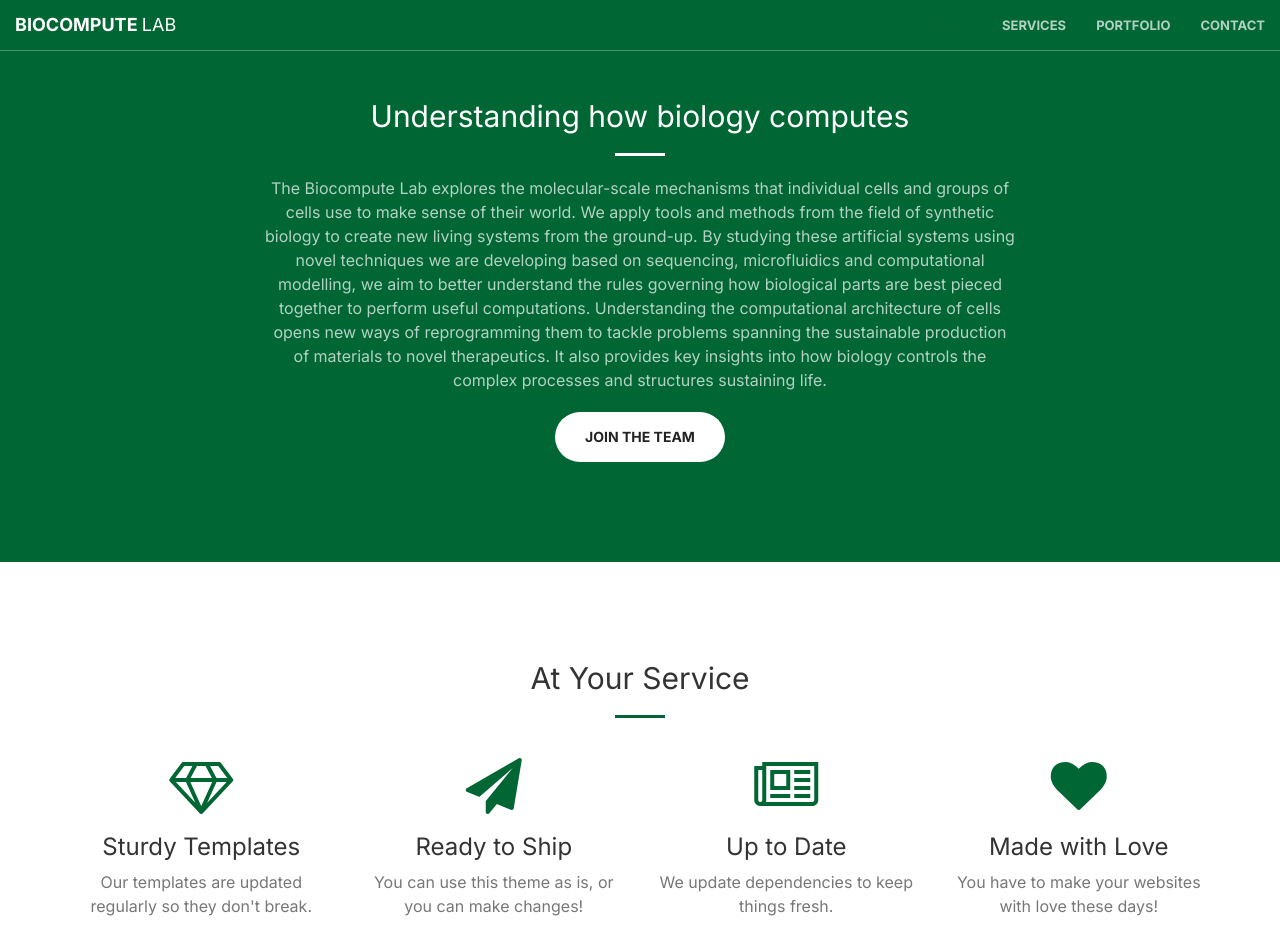
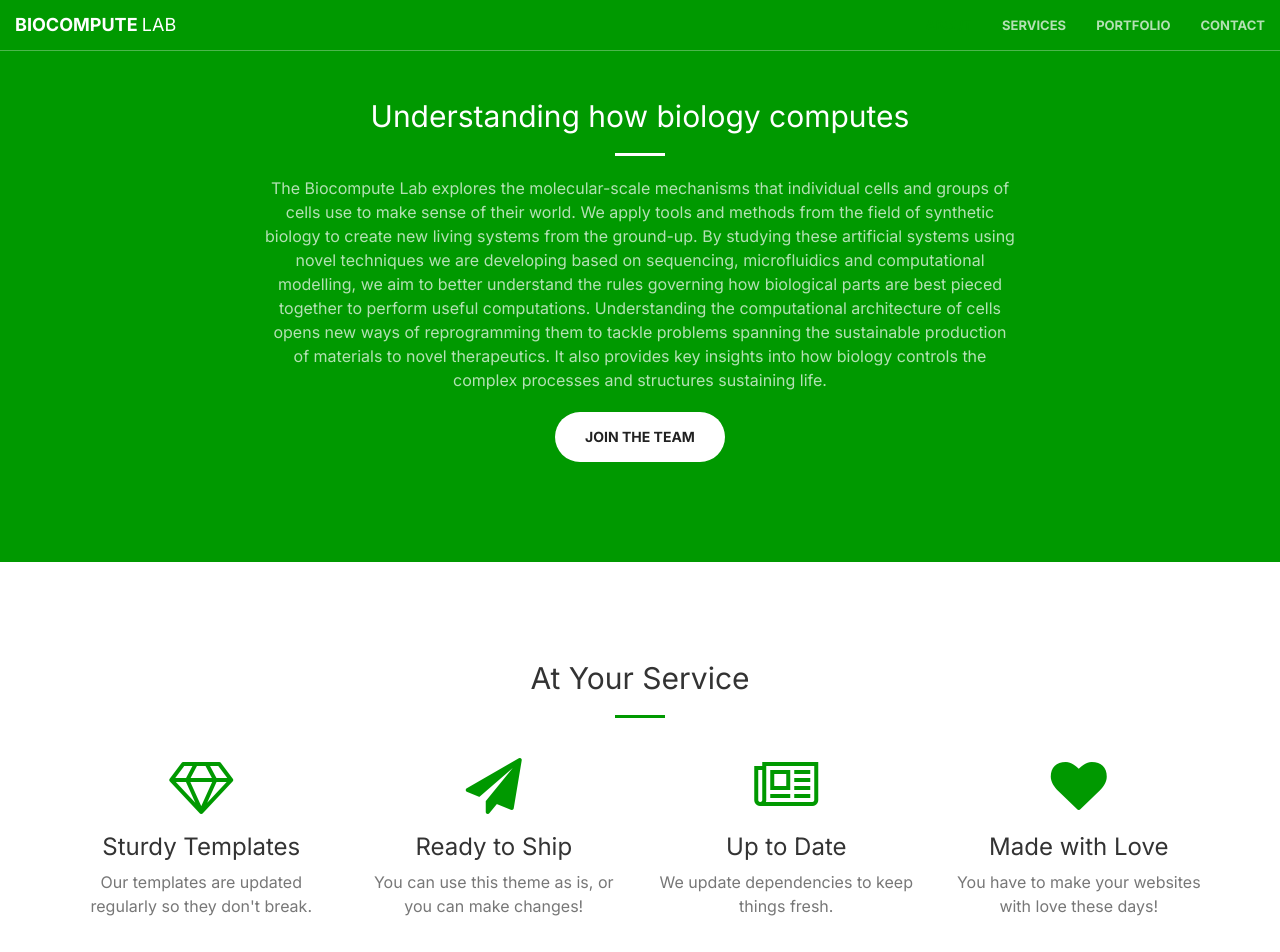
Before and after one commit to chofski/biocomputelab-website-v2, a Jekyll site: the page built from team.html, in a window 1280 px wide and 1400 px high. Shown: the top 952 px of the window. Built offline with Jekyll 4.4.1, drawn with Linux system fonts in a browser that asks for light colours.

Commit message:
Update main.scss

```diff
--- a/css/main.scss
+++ b/css/main.scss
@@ -35,7 +35,7 @@
 
 // variables.less
 // $theme-primary: #32CD32;
-$theme-primary: #006633;
+$theme-primary: #009900;
 $theme-dark: #222;
 
 // Import partials from `sass_dir` (defaults to `_sass`)
```
